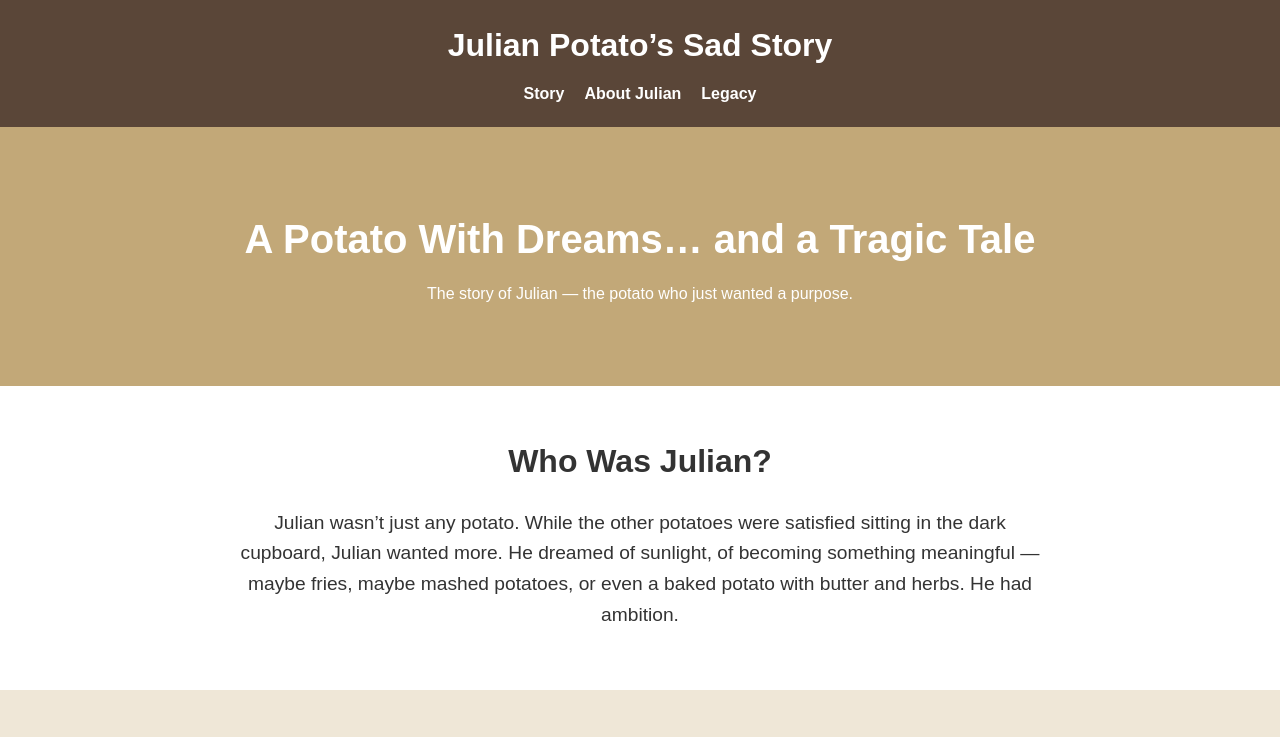
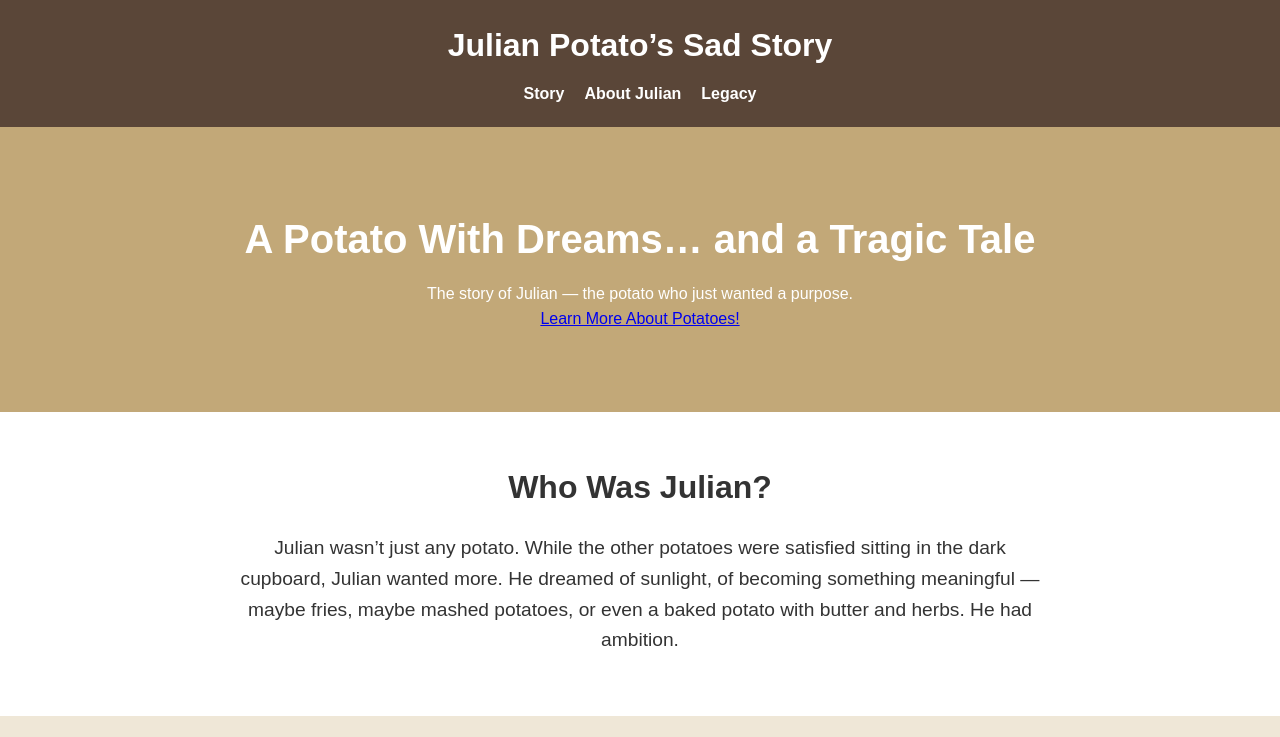
Before and after one commit to funnygummyguy/julianpo, a plain HTML site: page index.html in a window 1280 px wide. Shown: the top 737 px of the page. Drawn offline with Linux system fonts and the light colour scheme.

Commit message:
Update index.html

```diff
--- a/index.html
+++ b/index.html
@@ -22,6 +22,8 @@
     <section id="hero">
         <h2>A Potato With Dreams… and a Tragic Tale</h2>
         <p>The story of Julian — the potato who just wanted a purpose.</p>
+        <!-- Button to About Page -->
+        <a href="about.html" class="btn">Learn More About Potatoes!</a>
     </section>
 
     <section id="about" class="content">
```
